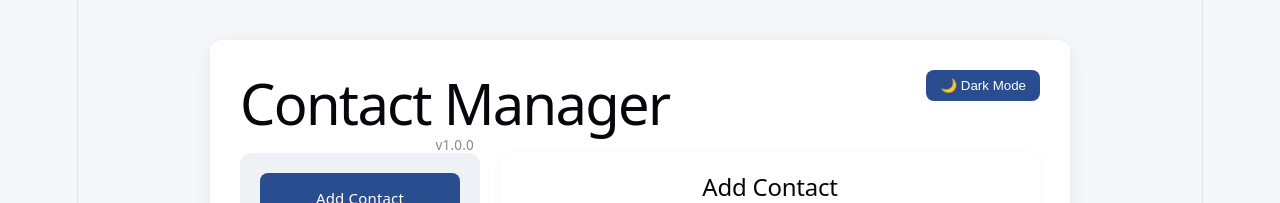
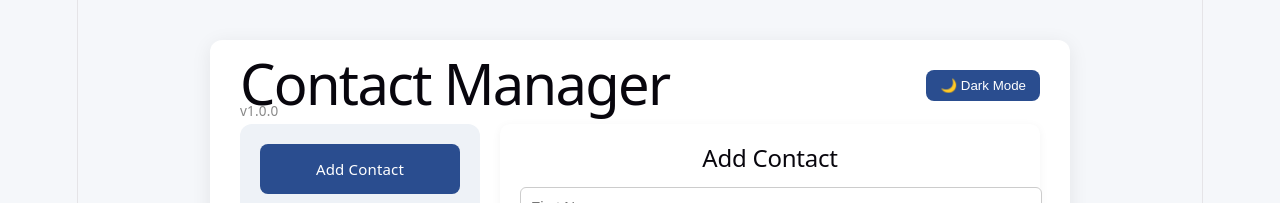
Before and after one commit to paulrdaniel1-beep/contact-manager-frontend, a React (Vite) app: page / in a window 1280 px wide. Shown: the top 203 px of the page. Built offline with nearby package versions, Linux system fonts and the light colour scheme; no server answers.

Commit message:
Added version number to header - left aligned

```diff
--- a/src/HeaderBar.jsx
+++ b/src/HeaderBar.jsx
@@ -4,22 +4,21 @@ function HeaderBar({ theme, toggleTheme }) {
   const version = packageJson.version;
 
   return (
-    <div
-      className="header-bar"
-      style={{
-        display: "flex",
-        justifyContent: "space-between",
-        alignItems: "flex-start"
-      }}
-    >
-      <div style={{ display: "flex", flexDirection: "column" }}>
-        <h1 style={{ margin: 0, lineHeight: "1.2" }}>Contact Manager</h1>
+    <div className="header-bar">
+      <div
+        style={{
+          display: "flex",
+          flexDirection: "column",
+          alignItems: "flex-start",
+        }}
+      >
+        <h1 style={{ margin: 0, textAlign: "left" }}>Contact Manager</h1>
         <span
           style={{
             fontSize: "0.75rem",
             color: "#888",
             marginTop: "2px",
-            lineHeight: "1"
+            textAlign: "left",
           }}
         >
           v{version}
--- a/src/styles.css
+++ b/src/styles.css
@@ -33,7 +33,7 @@ body {
   display: flex;
   justify-content: space-between;
   align-items: flex-start;
-  margin-bottom: 10px, 20px;
+  margin-bottom: ;
 }
 
 .theme-toggle {
```
